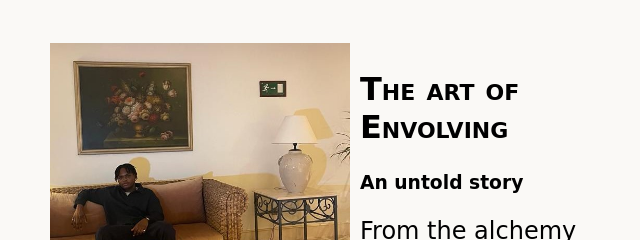
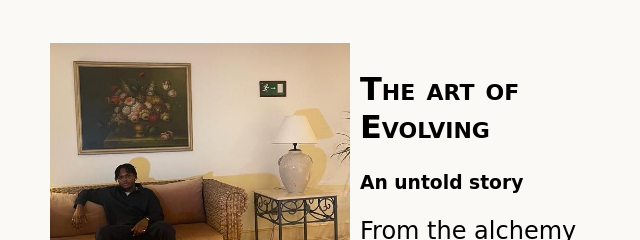
Before and after one commit to Jaylilsta/Self-Improvement, a plain HTML site: page index.html in a window 1280 px wide. Shown: the part 377-617 px from the top of the page, 0-640 px from the left. Drawn offline with Linux system fonts and the light colour scheme; a web font is replaced by a local one.

Commit message:
Update index.html

```diff
--- a/index.html
+++ b/index.html
@@ -23,7 +23,7 @@
       </a></h1>
     <div class="left card"><img class="tile-image"
         src="./assets/images/WhatsApp Image 2023-11-13 at 11.12.58_46ab11ab.jpg" alt="artistic image ">
-      <h2 class="card-title">The art of Envolving </h2>
+      <h2 class="card-title">The art of Evolving </h2>
       <h3>An untold story </h3>
       <p class="card-text">From the alchemy of atoms to the symphony of code,
         A metamorphosis embraced, a story to be told.
```
